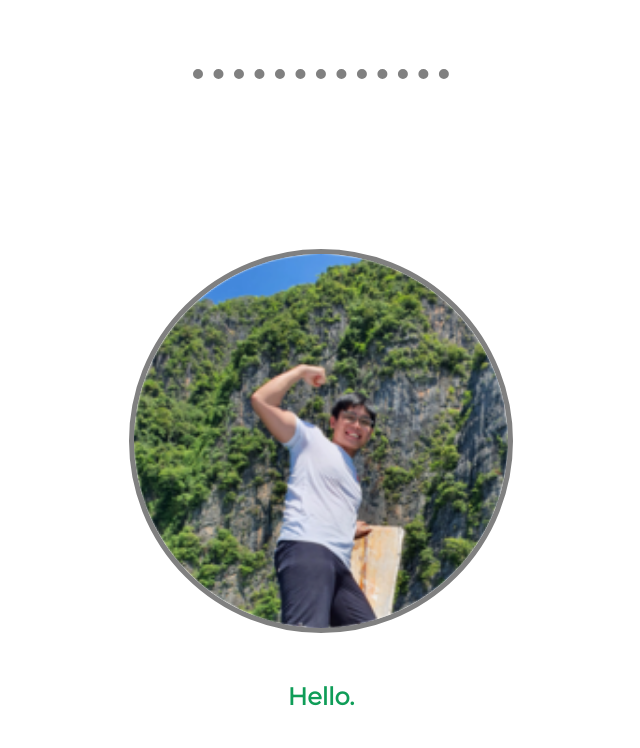
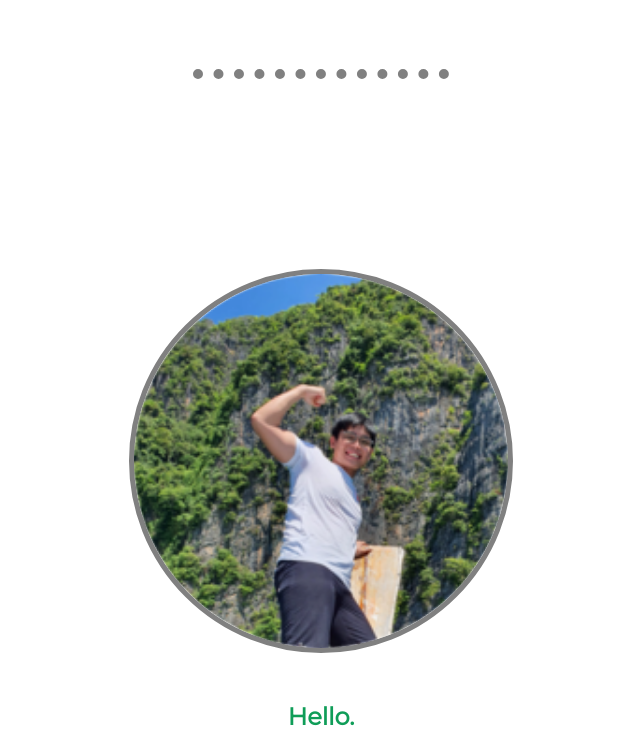
Before and after one commit to Skyler1097/PersonalCV, a plain HTML site: page index.html in a window 1280 px wide. Shown: the part 475-1223 px from the top of the page, without its empty margins (319-959 px from the left). Drawn offline with nearby package versions, Linux system fonts and the light colour scheme.

Commit message:
Section padding

```diff
--- a/styles.css
+++ b/styles.css
@@ -13,7 +13,8 @@ html {
   box-sizing: border-box;
 }
 section {
-  padding-top: 100px;
+  /* Matches header height */
+  padding-top: 120px;
 }
 header {
   background-color: var(--black);
```
